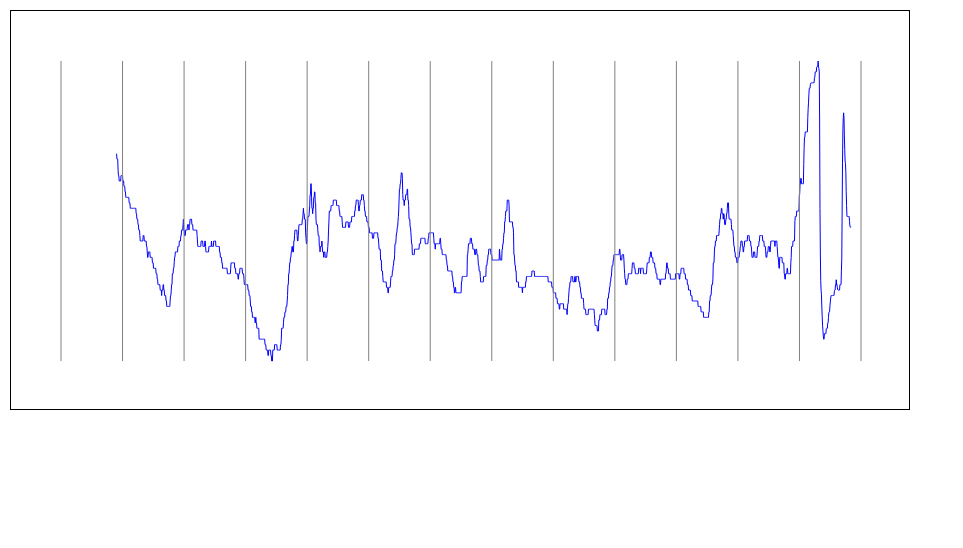
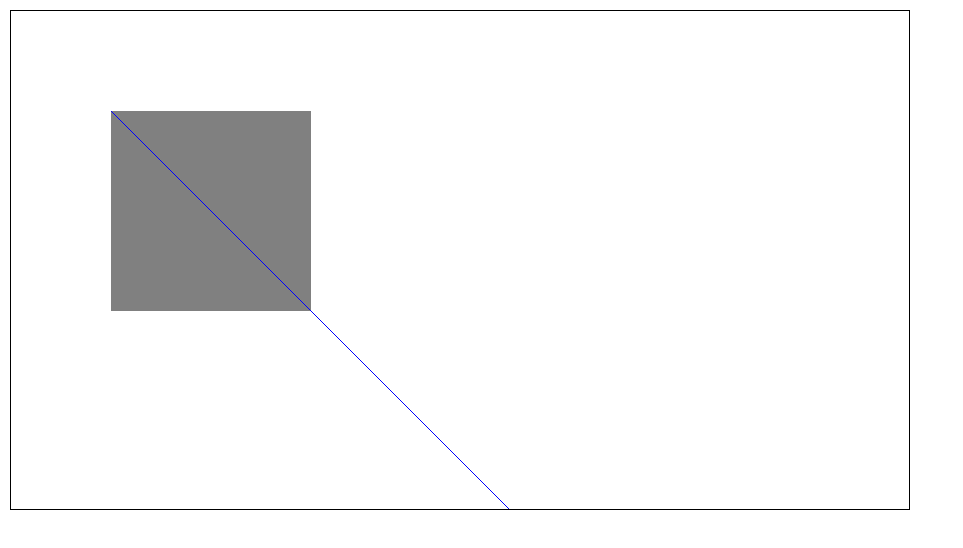
Before and after one commit to fogelo/charts, a React (Create React App) app: page / in a window 1280 px wide. Shown: the top 548 px of the page, without its empty margins (0-963 px from the left). Built offline with nearby package versions, Linux system fonts and the light colour scheme.

Commit message:
SVG Fundamentals

```diff
--- a/src/App.tsx
+++ b/src/App.tsx
@@ -8,6 +8,7 @@ import LineChart from "./my_charts/LineChart";
 import Gchart from "./my_charts/Gchart";
 import FreeCodeCamp from "./charts/FreeCodeCamp/FreeCodeCamp";
 import My from "./charts/My/My";
+import CurranKelleher from "./charts/CurranKelleher/CurranKelleher";
 
 function App() {
     return (
@@ -22,6 +23,8 @@ function App() {
             <FreeCodeCamp/>
 
             <My/>
+
+            <CurranKelleher/>
         </div>
     );
 }
--- /dev/null
+++ b/src/charts/CurranKelleher/CurranKelleher.tsx
@@ -0,0 +1,12 @@
+import React from 'react';
+import SVGFundamentals from "./SVGFundamentals";
+
+const CurranKelleher = () => {
+    return (
+        <div>
+           <SVGFundamentals/>
+        </div>
+    );
+};
+
+export default CurranKelleher;
--- /dev/null
+++ b/src/charts/CurranKelleher/SVGFundamentals.scss
@@ -0,0 +1,5 @@
+svg {
+  width: 900px;
+  height: 500px;
+  border: 1px solid;
+}
--- a/src/charts/CurranKelleher/SVGFundamentals.tsx
+++ b/src/charts/CurranKelleher/SVGFundamentals.tsx
@@ -1,10 +1,12 @@
 import React from 'react';
+import "./SVGFundamentals.scss"
 
 const SvgFundamentals = () => {
     return (
-        <div>
-
-        </div>
+        <svg>
+            <rect x={100} y={100} width={200} height={200} fill={"grey"}/>
+            <path d="m100 100 l200 200 l300 300" stroke={"blue"}/>
+        </svg>
     );
 };
 
--- a/src/charts/My/My.scss
+++ b/src/charts/My/My.scss
@@ -2,3 +2,7 @@ svg {
   margin: 10px;
   border: 1px solid;
 }
+
+text{
+  font-size: 10px;
+}
--- a/src/charts/My/My.tsx
+++ b/src/charts/My/My.tsx
@@ -6,7 +6,7 @@ import "./My.scss"
 const My = () => {
     return (
         <div>
-            <MyLine/>
+            {/*<MyLine/>*/}
         </div>
     );
 };
--- a/src/charts/My/MyLine/MyLine.js
+++ b/src/charts/My/MyLine/MyLine.js
@@ -15,9 +15,9 @@ const MyLine = () => {
 
 
     const xScale = d3.scaleLinear().domain(d3.extent(data, d => new Date(d.x))).range([0, innerWidth]).nice()
-    const xTick = d3.timeFormat("%X")
+    const xAxisTickFormat = d3.timeFormat("%m/%d/%Y")
 
-    const yScale = d3.scaleLinear().domain(d3.extent(data, d => d.y)).range([innerHeight, 0])
+    const yScale = d3.scaleLinear().domain(d3.extent(data, d => d.y)).range([innerHeight, 0]).nice()
 
 
     //функция, которая принимает data и вернет значение атрибута тега path
@@ -34,17 +34,33 @@ const MyLine = () => {
             <g transform={`translate(${margins.left}, ${margins.top})`}>
                 <path d={line(data)} fill={"none"} stroke={"blue"}/>
 
+                {/*ось X*/}
                 {
                     xScale.ticks().map(t => {
                         return (
-                            <g>
-                                <line x1={xScale(t)} x2={xScale(t)} y2={innerHeight}
+                            <g key={t} transform={`translate(${xScale(t)}, 0)`}>
+                                <line y2={innerHeight}
                                       stroke={"grey"}/>
-                                <text>{}</text>
+                                <text y={innerHeight + 10} dy={".71em"} textAnchor={"middle"}>{xAxisTickFormat(t)}</text>
                             </g>
                         )
                     })
                 }
+
+                {/*ось Y*/}
+
+                {
+                    yScale.ticks().map(t => {
+                        return (
+                            <g key={t} transform={`translate(0, ${yScale(t)})`}>
+                                <line x2={innerWidth}
+                                      stroke={"grey"}/>
+                                <text x={-5} dy={"3"} textAnchor={"end"}>{t}</text>
+                            </g>
+                        )
+                    })
+                }
+
             </g>
         </svg>
     );
```
